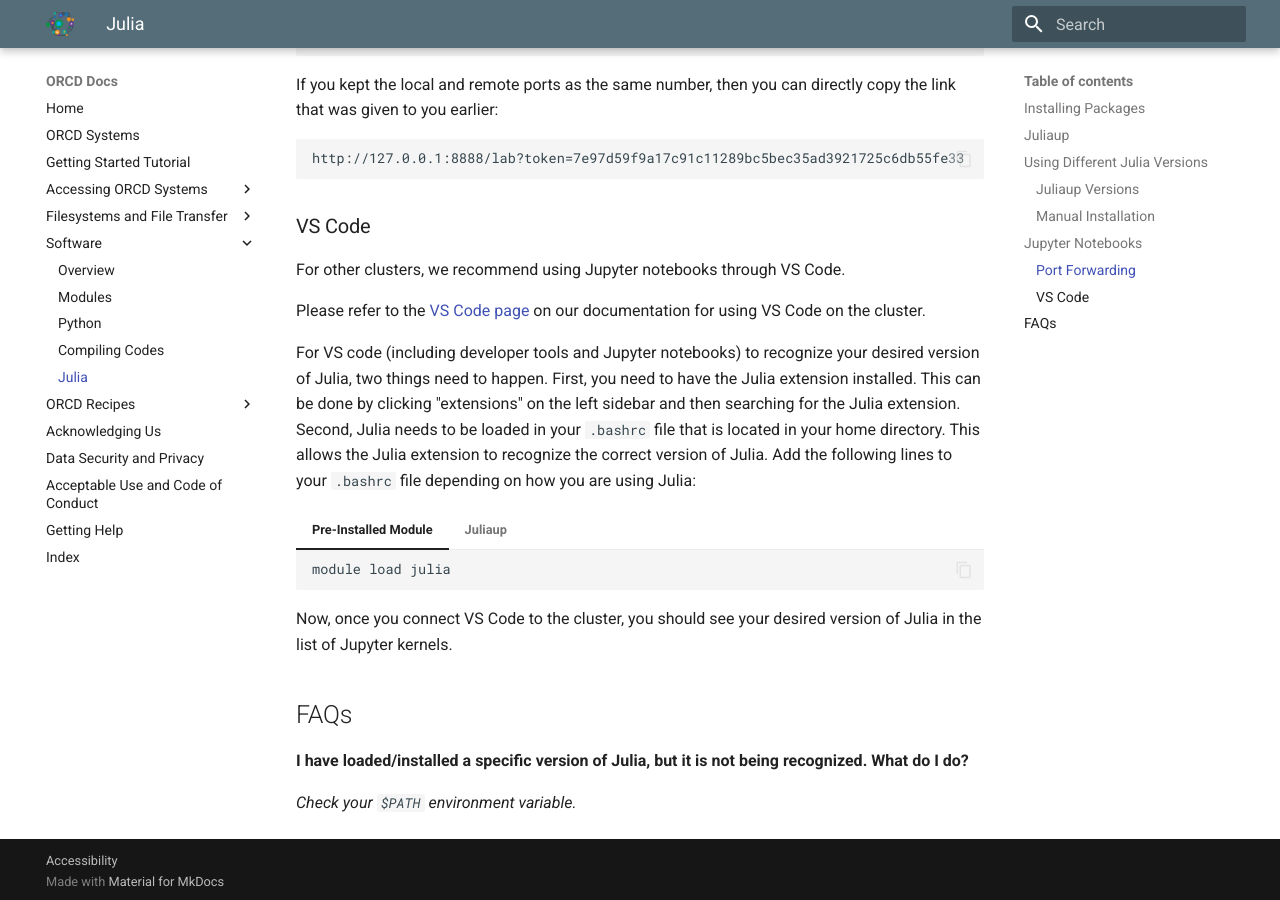
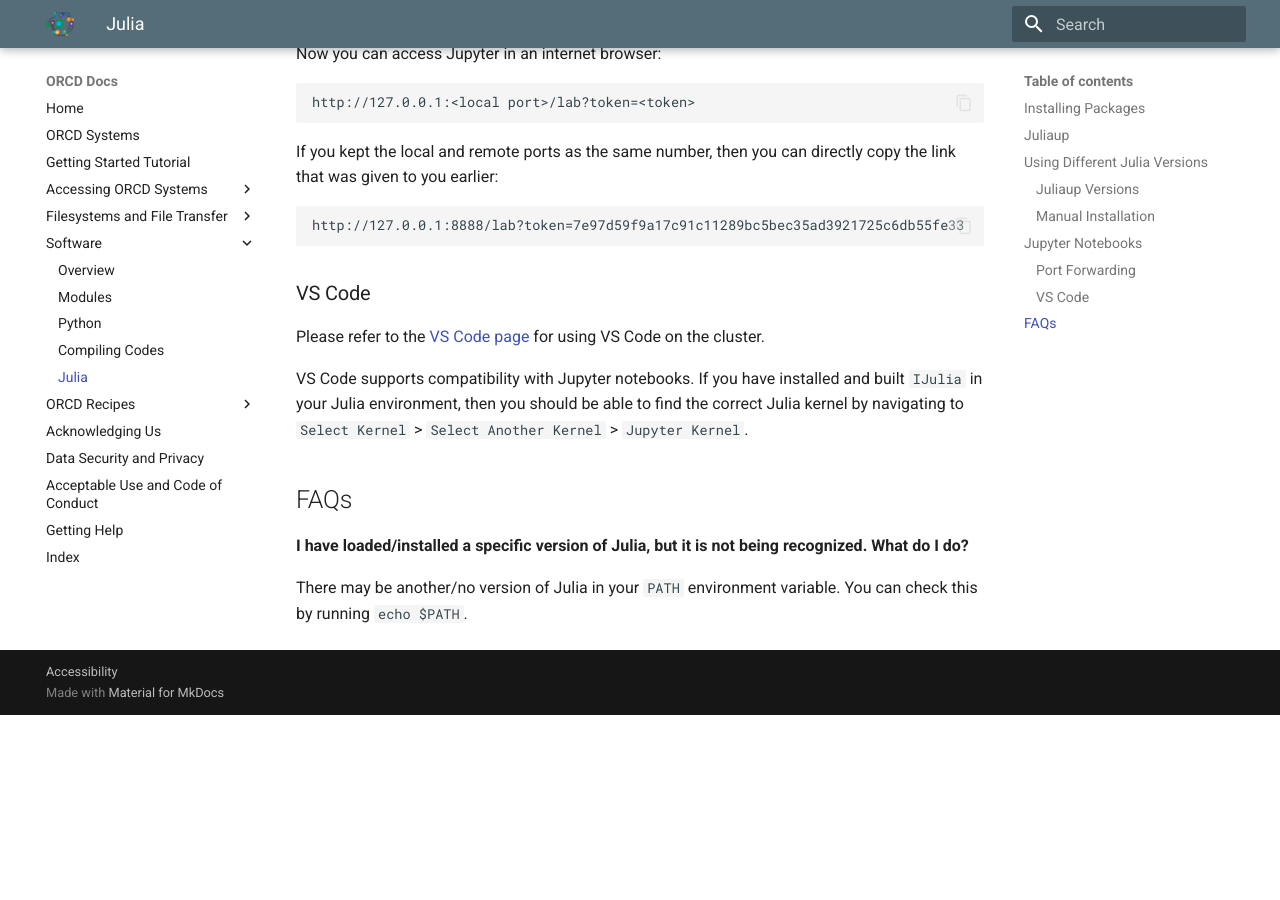
Before and after one commit to mit-orcd/orcd-docs-edit, an MkDocs documentation site: the page built from docs/software/julia.md, in a window 1280 px wide and 900 px high, scrolled down 4568 px. Built offline with MkDocs 1.6.1 and Material for MkDocs 9.7.7, drawn with Linux system fonts in a browser that asks for light colours; after the commit the page ends 5283 px from its top, so only the background shows below that; some of the changed text lies outside the part shown.

Commit message:
ready for review

````diff
--- a/docs/software/julia.md
+++ b/docs/software/julia.md
@@ -44,7 +44,9 @@
 TODO: Include in this section a description of Julia environments and how/where packages are installed
 -->
 
-When you install packages in Julia, a `.julia` folder automatically gets created in your home directory that holds all packages installations. You can change this location by setting the `$JULIA_DEPOT_PATH` environment variable from the command line before you start Julia. For example:
+Julia organizes packages by the version of Julia you're running. When you install packages, a `.julia` folder automatically gets created in your home directory that holds all packages installations. Julia will automatically create an environment for that version, which will be saved in `~/.julia/environments`.
+
+You can change the default package install location by setting the `$JULIA_DEPOT_PATH` environment variable from the command line before you start Julia. For example:
 
 ```bash
 export JULIA_DEPOT_PATH=/home/$USER/orcd/r8/pool
@@ -91,7 +93,7 @@
 julia +1.9.0
 ```
 
-Note that Juliaup installs versions and packages to your .julia folder.
+Note that Juliaup installs versions and packages to your `.julia` folder.
 
 ### Manual Installation
 
@@ -245,33 +247,16 @@
 
 ### VS Code
 
-For other clusters, we recommend using Jupyter notebooks through VS Code.
+Please refer to the [VS Code page](../recipes/vscode.md) for using VS Code on the cluster.
 
-Please refer to the [VS Code page](../recipes/vscode.md) on our documentation for using VS Code on the cluster.
-
-For VS code (including developer tools and Jupyter notebooks) to recognize your desired version of Julia, two things need to happen. First, you need to have the Julia extension installed. This can be done by clicking "extensions" on the left sidebar and then searching for the Julia extension. Second, Julia needs to be loaded in your `.bashrc` file that is located in your home directory. This allows the Julia extension to recognize the correct version of Julia. Add the following lines to your `.bashrc` file depending on how you are using Julia:
-
-=== "Pre-Installed Module"
-
-    ```bash
-    module load julia
-    ```
-
-=== "Juliaup"
-
-    ```bash
-    export PATH="/path/to/.juliaup/bin:$PATH"
-    ```
-
-Now, once you connect VS Code to the cluster, you should see your desired version of Julia in the list of Jupyter kernels.
+VS Code supports compatibility with Jupyter notebooks. If you have installed
+and built `IJulia` in your Julia environment, then you should be able to find
+the correct Julia kernel by navigating to `Select Kernel` > `Select Another Kernel`
+\> `Jupyter Kernel`.
 
 ## FAQs
 
 **I have loaded/installed a specific version of Julia, but it is not being recognized. What do I do?**
 
-*Check your `$PATH` environment variable.*
-
-<!--
-TODO: Edit the VS code section for a better Jupyter process
-TODO: Edit FAQs
--->
+There may be another/no version of Julia in your `PATH` environment variable.
+You can check this by running `echo $PATH`.
````
